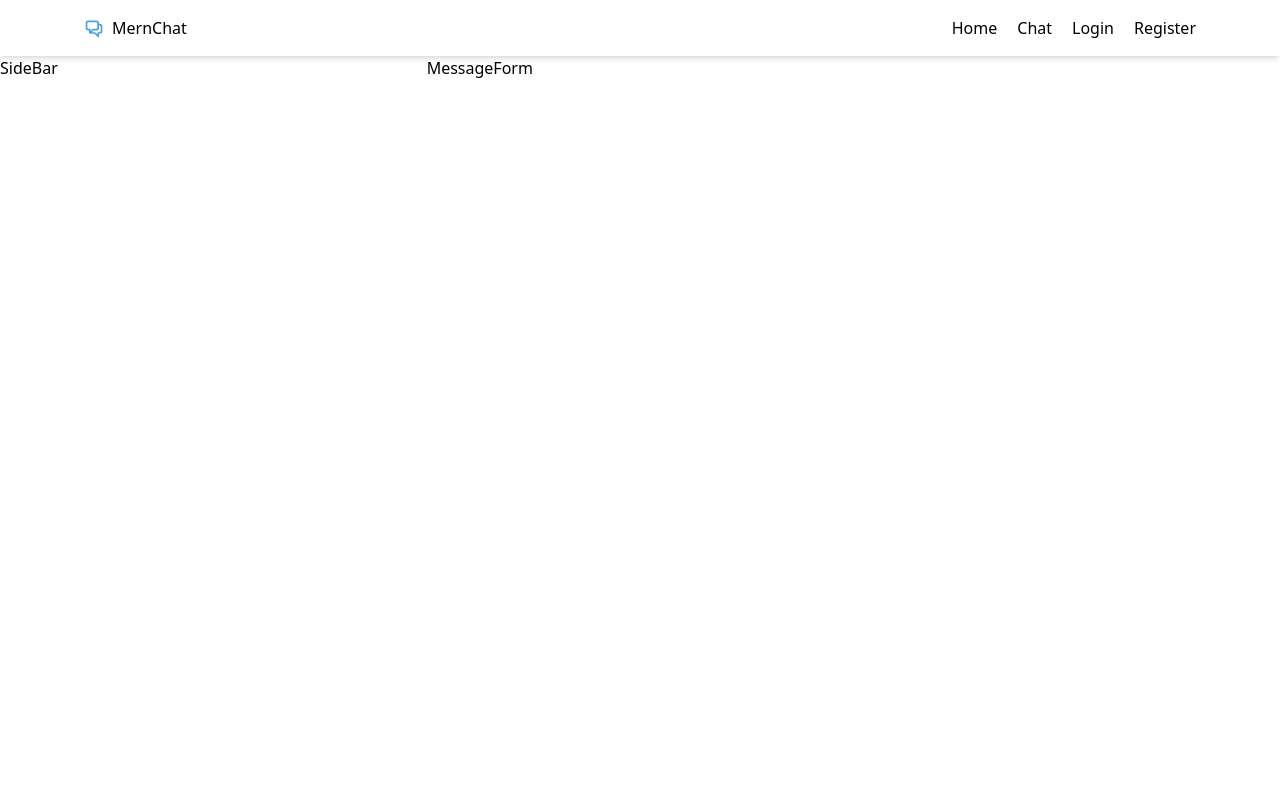
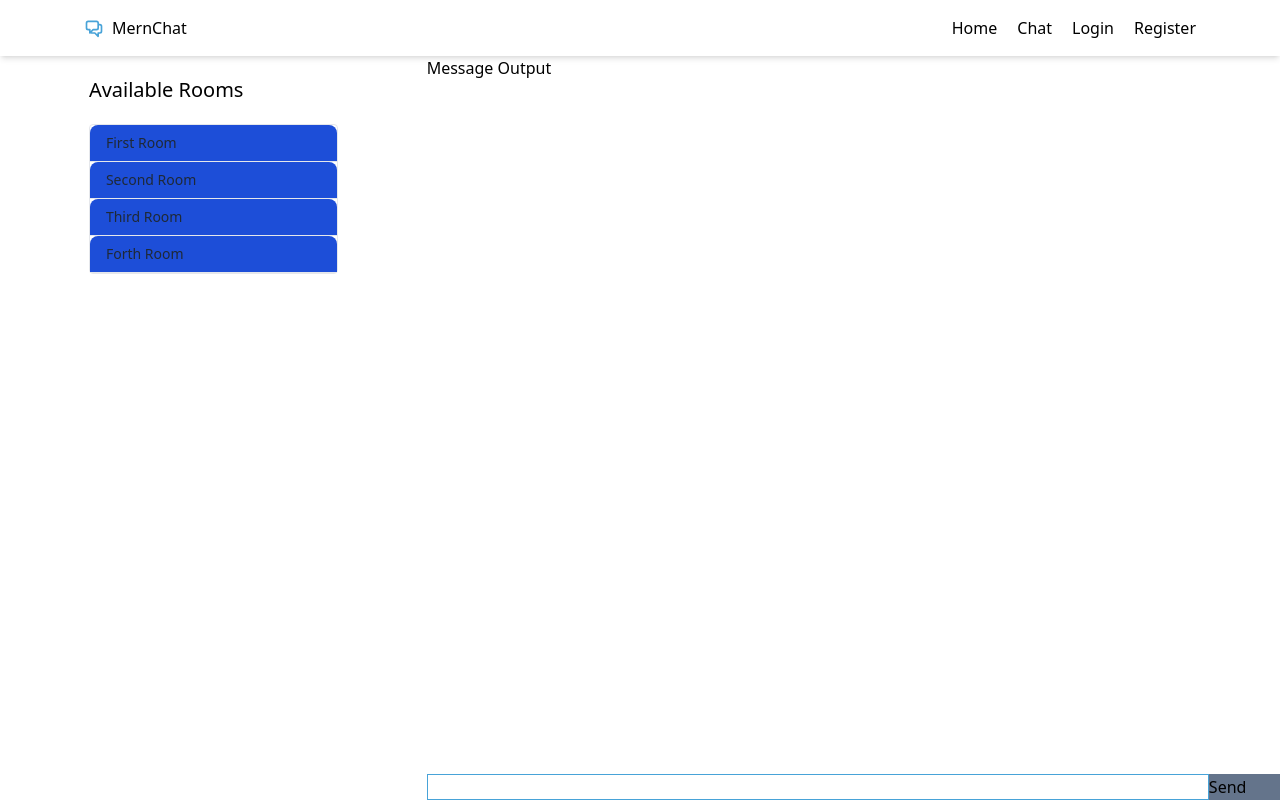
Before and after one commit to PrinceNarteh/mern-chat, a React (Create React App) app in the folder client/: page /chat in a window 1280 px wide. Built offline with nearby package versions, Linux system fonts and the light colour scheme.

Commit message:
adds from for senting message

```diff
--- a/client/src/components/MessageForm.tsx
+++ b/client/src/components/MessageForm.tsx
@@ -1,7 +1,18 @@
 import React from "react";
 
 const MessageForm = () => {
-  return <div>MessageForm</div>;
+  return (
+    <div className="flex flex-col h-[calc(100vh_-_3.5rem)]">
+      <div className="flex-grow">Message Output</div>
+      <form className="bg-slate-500">
+        <input
+          type="text"
+          className="w-11/12 border border-[#48A3D8] outline-none"
+        />
+        <button className="text-center">Send</button>
+      </form>
+    </div>
+  );
 };
 
 export default MessageForm;
--- a/client/src/components/SideBar.tsx
+++ b/client/src/components/SideBar.tsx
@@ -1,7 +1,26 @@
 import React from "react";
 
 const SideBar = () => {
-  return <div>SideBar</div>;
+  const rooms = ["First Room", "Second Room", "Third Room", "Forth Room"];
+
+  return (
+    <div>
+      <h1 className="text-xl my-5 w-7/12 mx-auto">Available Rooms</h1>
+
+      <div className="w-7/12 mx-auto text-sm font-medium text-gray-900 bg-white border border-gray-200 rounded  dark:border-gray-600 dark:text-white">
+        {rooms.map((room, index) => (
+          <a
+            key={index}
+            href="#"
+            aria-current="true"
+            className="block w-full px-4 py-2 text-gray-800 bg-blue-700 border-b border-gray-200 rounded-t-lg cursor-pointer dark:hover:bg-gray-200 dark:bg-gray-100 dark:border-gray-600"
+          >
+            {room}
+          </a>
+        ))}
+      </div>
+    </div>
+  );
 };
 
 export default SideBar;
```
